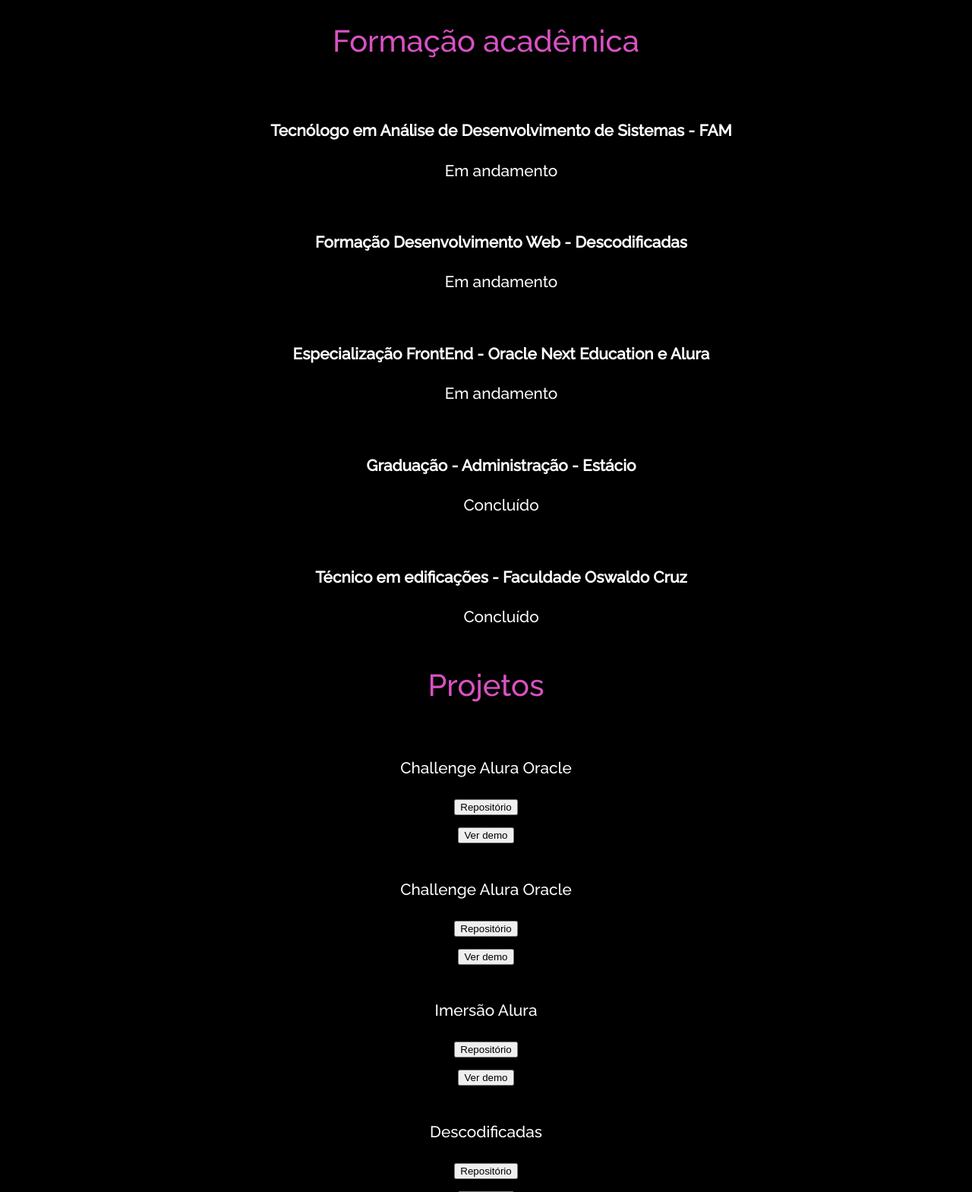
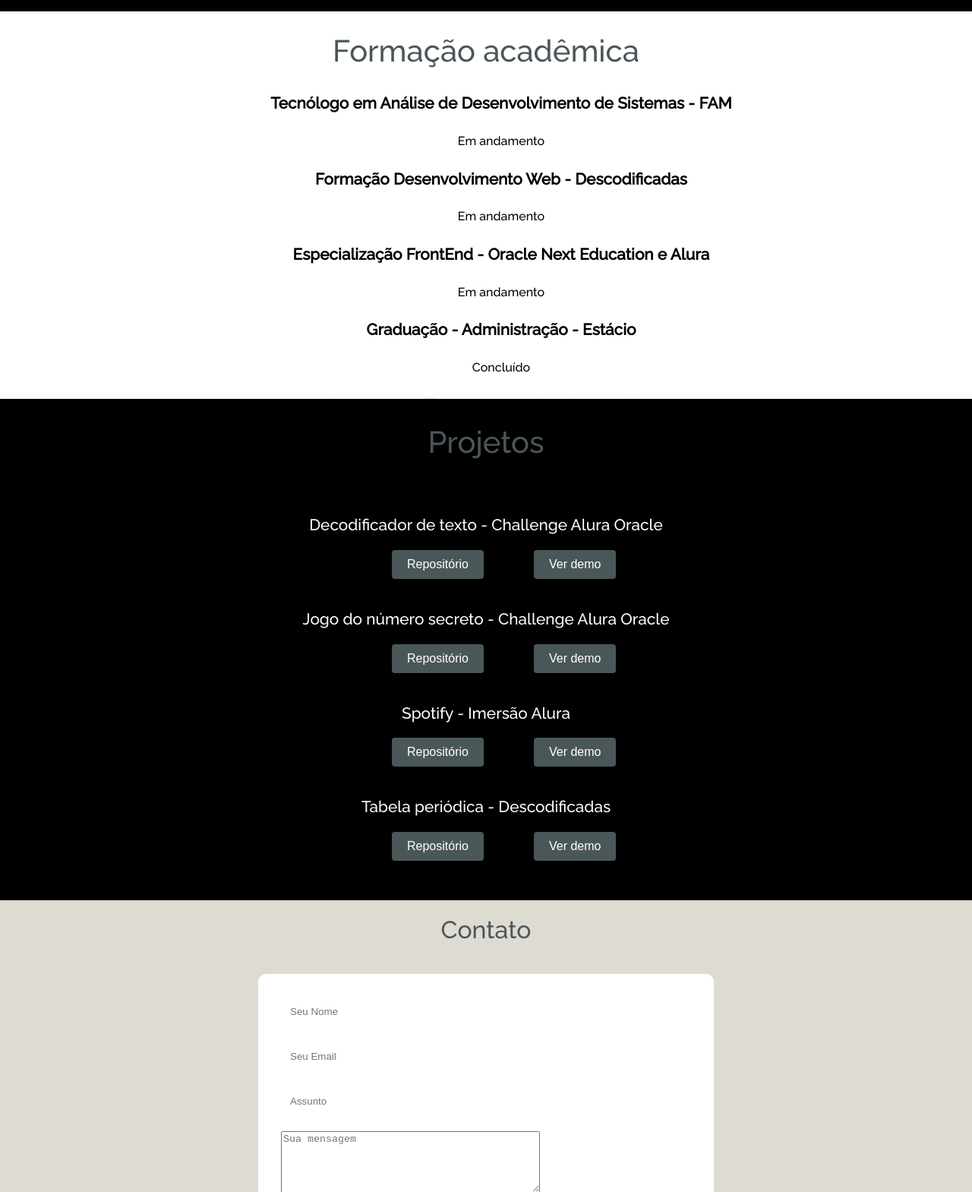
Before and after one commit to devsouzamah/Portfolio, a plain HTML site: page index.html in a window 1280 px wide. Shown: the part 1231-2800 px from the top of the page at 76% size. Drawn offline with Linux system fonts and the light colour scheme.

Commit message:
Portfólio concluído

```diff
--- a/index.html
+++ b/index.html
@@ -41,8 +41,8 @@
             <div class="title__div">
                 <img class="title__profile" src="assets/profile.png.jpg">
                 <div class="title__container" id="#sobremim">
-                    <h2 class="title__bio">Olá, meu nome é Marcele Souza e sou iniciante em
-                        Desenvolvimento Front End, e estou em constante aprendizado.</h2>
+                    <h2 class="title__bio">Olá, meu nome é Marcele Souza, sou iniciante em
+                        Desenvolvimento Front End e estou em constante aprendizado.</h2>
                     <h3 class="title__subsection">Atualmente estudo Análise e
                         Desenvolvimento de Sistemas<br> e estou participando do projeto Oracle ONE na Alura.</h3>
                 </div>
@@ -75,6 +75,7 @@
         </section>
         </div>
       <!-- Sessão de Skills/Habilidades -->
+        <div class="habilidades">
         <section class="skills">
             <h3 class="skills__title" id="skills">Skills</h3>
                 <div class="skills__line">
@@ -97,8 +98,10 @@
                     </div>
             </div>
         </section>
+        </div>
 
         <!-- Sessão de Histórico Acadêmico -->
+        <div class="formacao">
         <section class="academic">
             <h2 class="academic__title" id="formacao">Formação acadêmica</h2>
             <div class="academic__courses">
@@ -135,14 +138,16 @@
             </div>
         </div>
         </section>
+        </div>
 
         <!-- Sessão de Experiência Profissional/Projetos-->
+        <div class="repositorios">
         <section class="experience">
             <h2 class="experience__section__title" id="xp">Projetos</h2>
             <div class="experiencie__box">
                 <div class="experience__info"
                     <h2 class="experience__title">Decodificador de texto</h2>
-                    <h3 class="experience__text">Challenge Alura Oracle</h3>
+                    <h3 class="experience__text">Decodificador de texto - Challenge Alura Oracle</h3>
                         <div class="experience__description">
                             <!-- Insira a link para demonstração do projeto no Github e/ou GithubPages -->
                                 <span class="experience__repo"><a href="https://github.com/devsouzamah/decodificador-de-texto"><button class="experiencia__botao--repo">Repositório</button></a></span>
@@ -154,7 +159,7 @@
             <div class="experiencie__box">
                 <div class="experience__info"
                     <h2 class="experience__title">Jogo do número secreto</h2>
-                    <h3 class="experience__text">Challenge Alura Oracle </h3>
+                    <h3 class="experience__text">Jogo do número secreto - Challenge Alura Oracle </h3>
                         <div class="experience__description">
                             <!-- Insira a link para demonstração do projeto no Github e/ou GithubPages -->
                                 <span class="experience__repo"><a href="https://github.com/devsouzamah/jogo-do-n-mero-secreto"><button class="experiencia__botao--repo">Repositório</button></a></span>
@@ -166,7 +171,7 @@
             <div class="experiencie__box">
                 <div class="experience__info"
                     <h2 class="experience__title">Spotify </h2>
-                    <h3 class="experience__text">Imersão Alura</h3>
+                    <h3 class="experience__text">Spotify - Imersão Alura</h3>
                         <div class="experience__description">
                             <!-- Insira a link para demonstração do projeto no Github e/ou GithubPages -->
                                 <span class="experience__repo"><a href="https://github.com/devsouzamah/spotify-imersao"><button class="experiencia__botao--repo">Repositório</button></a></span>
@@ -178,16 +183,18 @@
             <div class="experiencie__box">
                 <div class="experience__info"
                     <h2 class="experience__title">Tabela periódica</h2>
-                    <h3 class="experience__text">Descodificadas</h3>
+                    <h3 class="experience__text">Tabela periódica - Descodificadas</h3>
                         <div class="experience__description">
                             <!-- Insira a link para demonstração do projeto no Github e/ou GithubPages -->
                                 <span class="experience__repo"><a href="https://github.com/devsouzamah/tabela-peri-dica"><button class="experiencia__botao--repo">Repositório</button></a></span>
                                 <span class="experience__demo"><a href="https://devsouzamah.github.io/tabela-peri-dica/"><button class="experiencia__botao--demo">Ver demo</button></a></span>
                         </div>
                 </div>
-            </div>
+        </section>
+        </div>
 
             <!-- Sessão de Contato -->
+            <div class="contato">
             <section class="formcontato">
                 <div id="contato" class="formcontato__contacto">
                     <div class="formcontato--esquerda"></div>
@@ -203,7 +210,7 @@
                     </div>
                 </div>
             </section>
-
+            </div>
             <!-- Sessão de Footer/Rodapé-->
             <section class="footer">
                 <div class="footer__rodape">
--- a/style.css
+++ b/style.css
@@ -6,9 +6,11 @@ coloque nas sessões indicadas*/
    --cor-de-fundo: #000;
    --cor-de-link: #ffff;
    --branco: #ffffff;
-   --roxo: #da51c3;
+   --cherryblossompink: #EDAFB8;
    --font-principal: "Raleway", sans-serif;
-   --cinza: #726969;
+   --timberwolf: #DEDBD2;
+   --preto: #000;
+   --outerspace: #4A5759;
 }
 
 *{
@@ -47,14 +49,10 @@ a{
 
 .infousuario{
     background-color: var(--preto);
-    padding-top: 30px 30px;
+
 
 }
 
-.resumo{
-    background-color: var(--cinza);
-
-}
 .menu{
     display: flex;
     justify-content: space-between;
@@ -68,7 +66,7 @@ a{
 .menu__title{
     display: flex;
     justify-content: space-between;
-    color:var(--roxo);
+    color:var(--cherryblossompink);
 }
 
 /* Estilos para a lista do menu */
@@ -123,6 +121,13 @@ a{
 
 }
 
+/*Estilos para sessão sobre mim */
+.resumo{
+    background-color: var(--branco);
+    height: 410px;
+
+}
+
 .about__container{
     justify-content:space-around;
     align-items: center;
@@ -136,7 +141,7 @@ a{
     justify-content:center;
     font-size: 40px;
     padding-top: 30px;
-    color: var(--roxo);
+    color: var(--outerspace);
     font-weight: normal;
 }
 
@@ -146,15 +151,19 @@ a{
     text-align: center;
     padding-bottom: 30px;
     font-size: 1.3rem;
+    color: var(--preto);
 
 }
 
+/*Estilios para sessão habilidades */
+.habilidades{
+    height: 200px;
+}
 
 .skills__title{
    display:flex;
-   align-items: center;
-   justify-content: space-around;
-   color: var(--roxo);
+   justify-content: center;
+   color: var(--outerspace);
    font-size: 2.5rem;
    font-weight: normal;
 }
@@ -162,20 +171,69 @@ a{
 .skills__line{
     display:flex;
     justify-content: center;
+    padding-bottom: 20px;
+
+}
+
+/* Estilos para sessão histórico academico */
+.formacao{
+    background-color: var(--branco);
+    box-sizing: border-box;
+    height: 510px;
 
 }
 
 .academic__title{
     display: flex;
+    justify-content: center;
+    color: var(--outerspace);
+    font-size: 2.5rem;
+    font-weight: normal;
+    padding-top: 28px;
+
+}
+
+.academic__courses__list{
+    flex-direction: column;
     justify-content: space-around;
-    align-items: center;
-    color: var(--roxo);
+    margin: 5px;
+}
+
+.academic__courses__item__title{
+    flex-direction: column;
+    text-align: center;
+    color: var(--preto);
+    font-weight: normal;
+    font-size: 1.3rem;
+
+}
+
+.academic__courses__item__subtitle p{
+    flex-direction: column;
+    color: var(--preto);
+    font-weight: normal;
+    font-size: 1rem;
+    text-align: center;
+}
+
+/* Estilos para sessão projetos */
+
+.repositorios{
+    height: 600px;
+
+
+}
+.experience__section__title{
+    display: flex;
+    justify-content: center;
+    color: var(--outerspace);
     font-size: 2.5rem;
     font-weight: normal;
 
+
 }
 
-.academic__courses__box{
+.experience__text{
     display: flex;
     justify-content: center;
     color: var(--branco);
@@ -184,71 +242,49 @@ a{
 
 }
 
-.academic__courses__item__title{
-    display:block;
-    justify-content: center;
+
+.experience__repo{
     flex-direction: column;
-    color: var(--branco);
-    font-weight: normal;
-    font-size: 1.3rem;
+    margin-left: 500px;
+    padding-top: 20px;
+    padding: 8px 16px;
+    border-radius: 8px;
 }
 
-.academic__courses__item__subtitle{
-    display: flex;
-    justify-content: center;
-    color: var(--branco);
-    font-weight: normal;
+.experience__demo{
+    flex-direction: column;
+    margin-left: 30px;
+    padding-top: 20px;
+    padding: 8px 16px;
+    border-radius: 8px;
 
 }
 
-.experience__section__title{
-    display: flex;
-    justify-content: center;
-    color: var(--roxo);
-    font-size: 2.5rem;
+.experiencia__botao--repo,
+.experiencia__botao--demo{
+    cursor: pointer;
+    background-color: var(--outerspace);
+    color: var(--branco);
+    border: none;
+    border-radius: 4px;
     font-weight: normal;
+    padding: 10px 20px;
+    font-size: 16px;
 }
 
-.experience__box{
-    display: flex;
-    justify-content: center;
-    color: var(--branco);
-    font-weight: normal;
-    font-size: 2rem;
-}
-
-.experience__title{
-    display: flex;
-    justify-content: center;
-    color: var(--branco);
-    font-weight: normal;
-    font-size: 2rem;
-}
-
-.experience__text{
-    display: flex;
-    justify-content: center;
-    color: var(--branco);
-    font-weight: normal;
-    font-size: 1.3rem;
+/* Estilos para sessão contato */
+.contato{
+    background-color: var(--timberwolf);
+    padding-bottom: 20px;
 }
 
 .formcontato__title{
     display: flex;
     justify-content: space-around;
-    text-align: center;
-    font-size: 20px;
-
-}
-
-.experience__repo,
-.experience__demo{
-    display: flex;
-    justify-content:space-around;
+    color: var(--outerspace);
+    font-size: 2rem;
+    font-weight: normal;
     padding-top: 20px;
-    cursor: pointer;
-    padding: 8px 16px;
-    border-radius: 8px;
 
 }
 
@@ -281,7 +317,9 @@ a{
     border: none;
     border-radius: 4px;
     color: var(--preto);
-    font-size: 1em;
+    background-color: var(--timberwolf);
+    font-size: 1rem;
+    font-weight: normal;
     cursor: pointer;
     display: flex;
     margin-top: 12px;
@@ -292,8 +330,8 @@ a{
 .footer{
     display: flex;
     justify-content: center;
-    background-color: var(--cinza);
-    padding-bottom: 30px;
+    background-color: var(--cherryblossompink);
+    padding-bottom: 10px;
     padding-top:30px;
     text-align: center;
     color:var(--branco);
```
